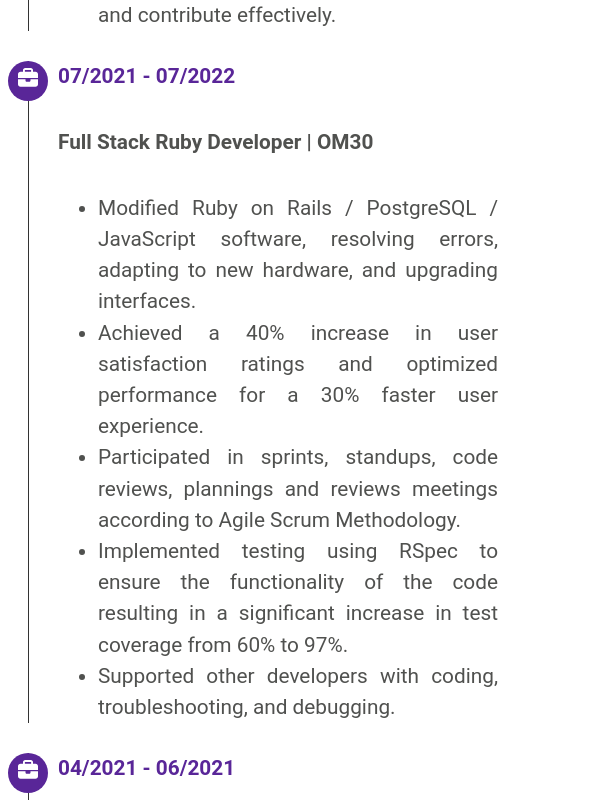
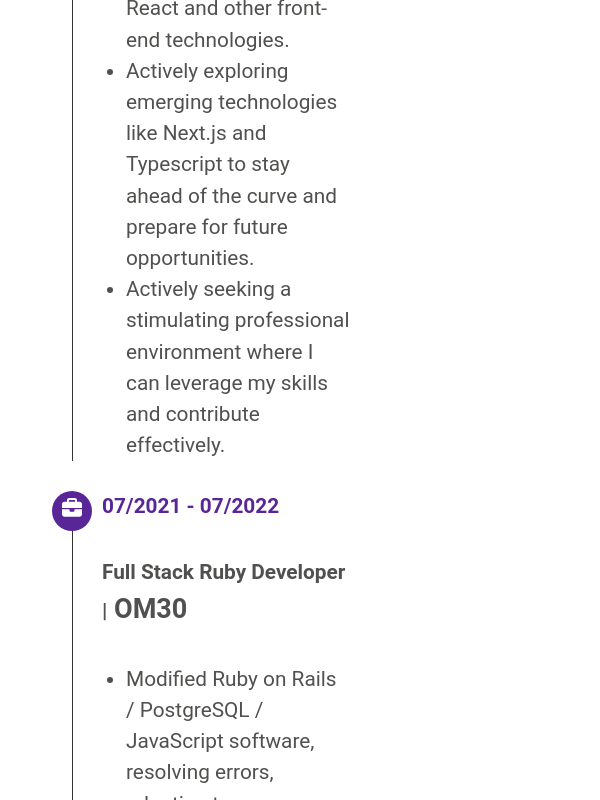
Before and after one commit to JuliaFSO/portfolio-2.2, a React (Vite) app: page /about in a window 600 px wide. Shown: the part 2820-3620 px from the top of the page. Built offline with nearby package versions, Linux system fonts and the light colour scheme.

Commit message:
Update components responsiveness

```diff
--- a/src/components/about/about.css
+++ b/src/components/about/about.css
@@ -1,8 +1,8 @@
 .about_container {
   display: flex;
   flex-direction: column;
-  margin: auto;
-  justify-content: left;
+  justify-content: center;
+  align-items: center;
   background-color: #fff;
   font-family: 'Roboto', sans-serif;
   padding-bottom: 60px;
@@ -49,18 +49,47 @@
 .about_section {
   display: flex;
   flex-direction: row;
-  justify-content: center;
   margin: auto;
   flex-wrap: wrap;
 }
 
-.section_column {
+.section_column_about {
   flex-direction: column;
   padding: 10px;
+  width: 450px;
 }
 
-.section_column ul {
+.section_skills {
+  display: flex;
+  flex-wrap: wrap;
+  justify-content: space-between;
+}
+
+.skill_column {
+  width: calc(50% - 10px);
+  margin-bottom: 20px;
+}
+
+.section_profile {
+  display: flex;
+  flex-wrap: wrap;
+  justify-content: space-around;
+}
+
+.profile_column {
+  width: calc(25% - 10px);
+  margin-bottom: 20px;
+  min-width: 345px;
+}
+
+.profile_column ul {
   list-style: none;
+  padding: 0;
+}
+
+.section_column_about ul {
+  list-style: none;
+  padding: 0;
 }
 
 .icon {
@@ -252,12 +281,27 @@
 
 @media (max-width: 600px) {
   .about_container {
-    display: flex;
-    flex-direction: column;
     margin: auto;
+    align-items: center;
+    overflow-x: hidden;
     justify-content: center;
-    background-color: #fff;
-    font-family: 'Roboto', sans-serif;
-    padding-bottom: 60px;
+  }
+
+  .about_section {
+    margin: 0;
+    align-items: center;
+  }
+
+  .section_column_about {
+    margin: 0;
+    max-width: 360px;
+  }
+
+  .profile_column {
+    width: 90%;
+  }
+
+  .skill_column {
+    width: 90%;
   }
 }
--- a/src/components/about/experience.jsx
+++ b/src/components/about/experience.jsx
@@ -7,14 +7,14 @@ export default function Experience() {
   return (
     <div className='section'>
     <div className='sub_title'>RELEVANT EXPERIENCE</div>
-      <div className='section_column' style={{ width: '80vw' }}>
-        <ul>
+      <div className='section_column_about' style={{ width: '80vw' }}>
+        <ul style={{ padding: '3.5rem' }}>
           <li className='timeline_li' style={{ position: 'relative', marginBottom: '30px' }}>
             <div className='timeline_icon'>
               <FontAwesomeIcon icon={faBriefcase} className='icon' style={{ color: '#fff' }} /></div>
             <span className='text' style={{ color: '#592698' }}><strong>2022 - Present</strong></span>
             <h5 className='text'> Self-Directed Skill Development and Personal Projects</h5>
-            <ul className='text' style={{ listStyle: 'outside' }}>
+            <ul className='text' style={{ listStyle: 'outside', paddingLeft: '1.5rem'}}>
               <li>Engaging in intensive self-study to master a range of modern web development technologies.</li>
               <li>Executing an array of personal projects to refine skills.</li>
               <li>Focusing on advancing expertise in web development, including React and other front-end technologies.</li>
@@ -27,7 +27,7 @@ export default function Experience() {
               <FontAwesomeIcon icon={faBriefcase} className='icon' style={{ color: '#fff' }} /></div>
             <span className='text' style={{ color: '#592698' }}><strong>07/2021 - 07/2022</strong></span>
             <h5 className='text'>Full Stack Ruby Developer |<span className="text"> OM30</span></h5>
-            <ul className='text' style={{ listStyle: 'outside'}}>
+            <ul className='text' style={{ listStyle: 'outside', paddingLeft: '1.5rem'}}>
               <li>Modified Ruby on Rails / PostgreSQL / JavaScript software, resolving errors, adapting to new hardware, and upgrading interfaces.</li>
               <li>Achieved a 40% increase in user satisfaction ratings and optimized performance for a 30% faster user experience.</li>
               <li>Participated in sprints, standups, code reviews, plannings and reviews meetings according to Agile Scrum Methodology.</li>
--- a/src/components/about/profile.jsx
+++ b/src/components/about/profile.jsx
@@ -10,9 +10,9 @@ import LinkedIn from '../../assets/images/linkedin_icon.png';
 
 export default function Profile() {
   return (
-    <div className='about_section'>
+    <div className='section_profile'>
       <div className='sub_title'>PROFILE</div>
-      <div className='section_column' style={{ width: '420px' }}>
+      <div className='profile_column'>
         <ul><li className='text'><FontAwesomeIcon icon={faUser} className='icon' />
               Name: <strong>Julia Fachin</strong></li>
           <li className='text'><FontAwesomeIcon icon={faFlag} className='icon' />
@@ -22,7 +22,7 @@ export default function Profile() {
           <li className='text'><FontAwesomeIcon icon={faLocationDot} className='icon' />
               Address: <strong>Toronto, Canada</strong></li></ul>
       </div>
-      <div className='section_column' style={{ width: '420px' }}>
+      <div className='profile_column'>
         <ul>
           <li className='text'><FontAwesomeIcon icon={faPhone} className='icon' />
               Telephone: <Link to="https://api.whatsapp.com/send?phone=16479399042" className='text'><strong>+1 647 939-9042</strong></Link></li>
@@ -30,14 +30,14 @@ export default function Profile() {
               Email: <Link to="mailto:juliafso@mail.com" className='text'><strong>juliafso@mail.com</strong></Link></li>
           <li className='text'><FontAwesomeIcon icon={faMicrophone} className='icon' />
               Languages:
-                <ul style={{ marginLeft: '110px', marginTop: '-30px'}}>
+                <ul style={{ marginLeft: '150px', marginTop: '-30px'}}>
                   <li className='text' style={{ fontSize: '1em'}}><strong>English</strong></li>
                   <li className='text' style={{ fontSize: '1em'}}><strong>Portuguese</strong></li>
                 </ul>
           </li>
         </ul>
       </div>
-      <div className='section_column' style={{ width: '220px', textAlign: 'center' }}>
+      <div className='profile_column' style={{ width: '220px', textAlign: 'center' }}>
         <div>
         <a href="/julia_fachin_fullstack_developer.pdf" target='blank'>
           <button className='button_profile' download="julia_fachin_fullstack_developer.pdf">
--- a/src/components/about/skills.jsx
+++ b/src/components/about/skills.jsx
@@ -2,9 +2,9 @@ import './about.css';
 
 export default function Skills() {
   return (
-    <div className='section'>
+    <div className='section_skills'>
       <div className='sub_title'>SKILLS</div>
-      <div className='section_column' style={{ width: '420px' }}>
+      <div className='skill_column'>
         <div>
           <span className='skill_text'>Javascript</span>
           <div className='chart_bar'>
@@ -41,7 +41,7 @@ export default function Skills() {
           </div>
         </div>
       </div>
-      <div className='section_column' style={{ width: '420px' }}>
+      <div className='skill_column'>
         <div>
           <span className='skill_text'>Ruby on Rails</span>
           <div className='chart_bar'>
--- a/src/components/contact/Contact.jsx
+++ b/src/components/contact/Contact.jsx
@@ -14,23 +14,23 @@ export default function Contact() {
   return (
     <div className='contact_container'>
       <h1 className='head_title'>CONTACT</h1>
-      <div className='section'>
-        <div className='input_container_small'>
+      <div className='contact_section'>
+        <div className='message_container'>
           <h2>{`${"Let's chat!"}`}</h2>
-          <p className='text'>
+          <p className='text_contact'>
           {`${"Don't"}`} be shy to connect! {`${"I'm"}`} here and excited to chat about new projects,
           creative ideas, or anything that involves your vision.
             </p>
-          <p className='text'>
+          <p className='text_contact'>
             <FontAwesomeIcon icon={faLocationDot} className='icon' />
-            <span className='text'>Address: </span><strong>GTA, ON, Canada</strong></p>
-          <p className='text'>
+            <span className='text_contact'>Address: </span><strong>GTA, ON, Canada</strong></p>
+          <p className='text_contact'>
             <FontAwesomeIcon icon={faEnvelope} className='icon' />
-            <span className='text'>Email: </span>
+            <span className='text_contact'>Email: </span>
             <Link to="mailto:juliafso@mail.com"><strong>juliafso@mail.com</strong></Link></p>
-          <p className='text'>
+          <p className='text_contact'>
             <FontAwesomeIcon icon={faPhone} className='icon' />
-            <span className='text'>Phone: </span>
+            <span className='text_contact'>Phone: </span>
             <Link to="https://api.whatsapp.com/send?phone=16479399042"><strong>+1 647 939-9042</strong></Link></p>
           <div>
             <Link to={'https://github.com/JuliaFSO/'} className='link' target='blank'>
--- a/src/components/contact/contact.css
+++ b/src/components/contact/contact.css
@@ -6,7 +6,6 @@
   background-color: #fff;
   font-family: 'Roboto', sans-serif;
   padding-bottom: 60px;
-  min-width: 460px;
 }
 
 .head_title {
@@ -23,27 +22,36 @@
   line-height: .7;
 }
 
-.section {
+.contact_section {
   display: flex;
   flex-direction: row;
-  justify-content: flex-start;
+  justify-content: space-between;
   margin: auto;
   flex-wrap: wrap;
+}
+
+.message_container {
+  flex: 0 0 auto;
+  width: calc(35% - 10px);
+  padding: 0.5em 0.5em;
+  box-sizing: border-box;
 }
 
 .section_column {
   flex-direction: column;
   padding: 10px;
-  width: 62%;
+  width: calc(65% - 10px);
+  box-sizing: border-box;
 }
 
 .form_container {
   box-sizing: border-box;
-  padding: 10px 20px;
+  padding: 10px;
+  padding-right: 20px;
   width: 100%;
 }
 
-.text {
+.text_contact {
   color: #50514F;
   text-align: justify;
   font-family: 'Roboto', sans-serif;
@@ -51,7 +59,7 @@
   line-height: 1.5em;
 }
 
-.text span {
+.text_contact span {
   color: #50514F;
   text-align: left;
   font-family: 'Roboto', sans-serif;
@@ -59,7 +67,7 @@
   line-height: 1.5em;
 }
 
-.text a {
+.text_contact a {
   color: #50514F;
   text-align: left;
   font-family: 'Roboto', sans-serif;
@@ -67,7 +75,7 @@
   text-decoration: none;
 }
 
-.text a:hover {
+.text_contact a:hover {
   text-decoration: underline;
 }
 
@@ -76,13 +84,7 @@
   width: 90%;
 }
 
-.input_container_small {
-  flex: 0 0 auto;
-  width: 32%;
-  padding: 0.5em 0.5em;
-}
-
-.input_container_small ul {
+.message_container ul {
   list-style: none;
 }
 
@@ -253,14 +255,16 @@
 
 @media (max-width: 635px) {
   .contact_container {
-    display: flex;
+    margin: auto;
+    align-items: center;
+    overflow-x: hidden;
+    justify-content: center;
+  }
+
+  .contact_section {
+    margin: 0;
+    align-items: center;
     flex-direction: column;
-    margin: auto;
-    justify-content: center;
-    background-color: #fff;
-    font-family: 'Roboto', sans-serif;
-    padding-bottom: 60px;
-    padding: 0 5px;
   }
 
   .head_title {
@@ -268,22 +272,13 @@
     text-align: center;
   }
 
+  .message_container,
   .section_column {
-    flex-direction: column;
-    padding: 10px;
-    width: 90%;
+    width: 100%;
   }
 
   .form_container {
     box-sizing: border-box;
-    padding: 1em;
     width: 100%;
   }
-
-  .input_container_small {
-    flex: 0 0 auto;
-    width: 80%;
-    padding: 1em;
-  }
-
 }
--- a/src/components/projects/projects.css
+++ b/src/components/projects/projects.css
@@ -12,7 +12,6 @@
   background-color: #fff;
   font-family: 'Roboto', sans-serif;
   padding-bottom: 60px;
-  min-width: 420px;
 }
 
 .head_title_projects {
@@ -250,10 +249,10 @@
   display: flex;
   flex-direction: column;
   margin: auto;
-  align-items: center;
   background-color: #fff;
   font-family: 'Roboto', sans-serif;
   padding-bottom: 60px;
+  overflow-x: hidden;
 }
 
 .projects_cards {
@@ -279,7 +278,9 @@
 .projects_container {
   display: flex;
   flex-direction: column;
-  margin: auto;
+  justify-content: center;
+  align-items: center;
+  margin: 0 auto;
   align-items: center;
   background-color: #fff;
   font-family: 'Roboto', sans-serif;
```
